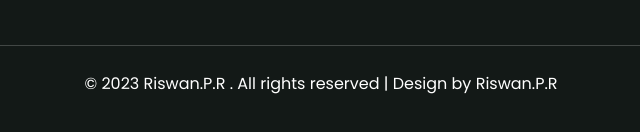
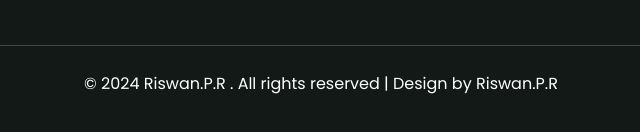
Before and after one commit to RiswanPR/RiswanPR2, a plain HTML site: page contact.html in a window 1280 px wide. Shown: the part 1894-2026 px from the top of the page, 319-959 px from the left. Drawn offline with nearby package versions, Linux system fonts and the light colour scheme.

Commit message:
Update contact.html

```diff
--- a/contact.html
+++ b/contact.html
@@ -193,7 +193,7 @@ Author URL: http://w3layouts.com
                 </div>
             </div>
             <!-- copyright -->
-            <p class="copy-right-w3 text-white mt-5 pt-4">© 2023 Riswan.P.R . All rights reserved | Design by
+            <p class="copy-right-w3 text-white mt-5 pt-4">© 2024 Riswan.P.R . All rights reserved | Design by
                 Riswan.P.R
             </p>
         </div>
```
